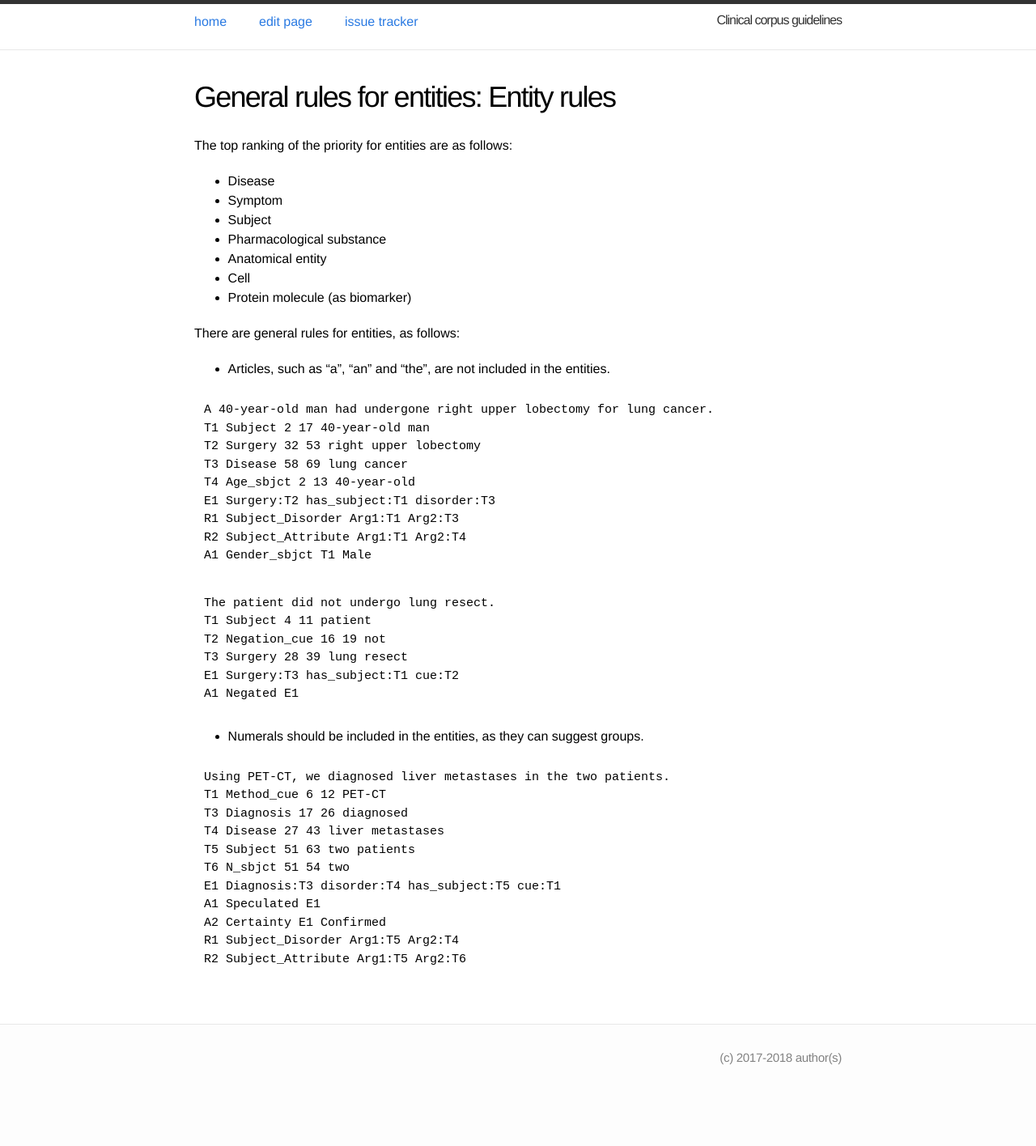
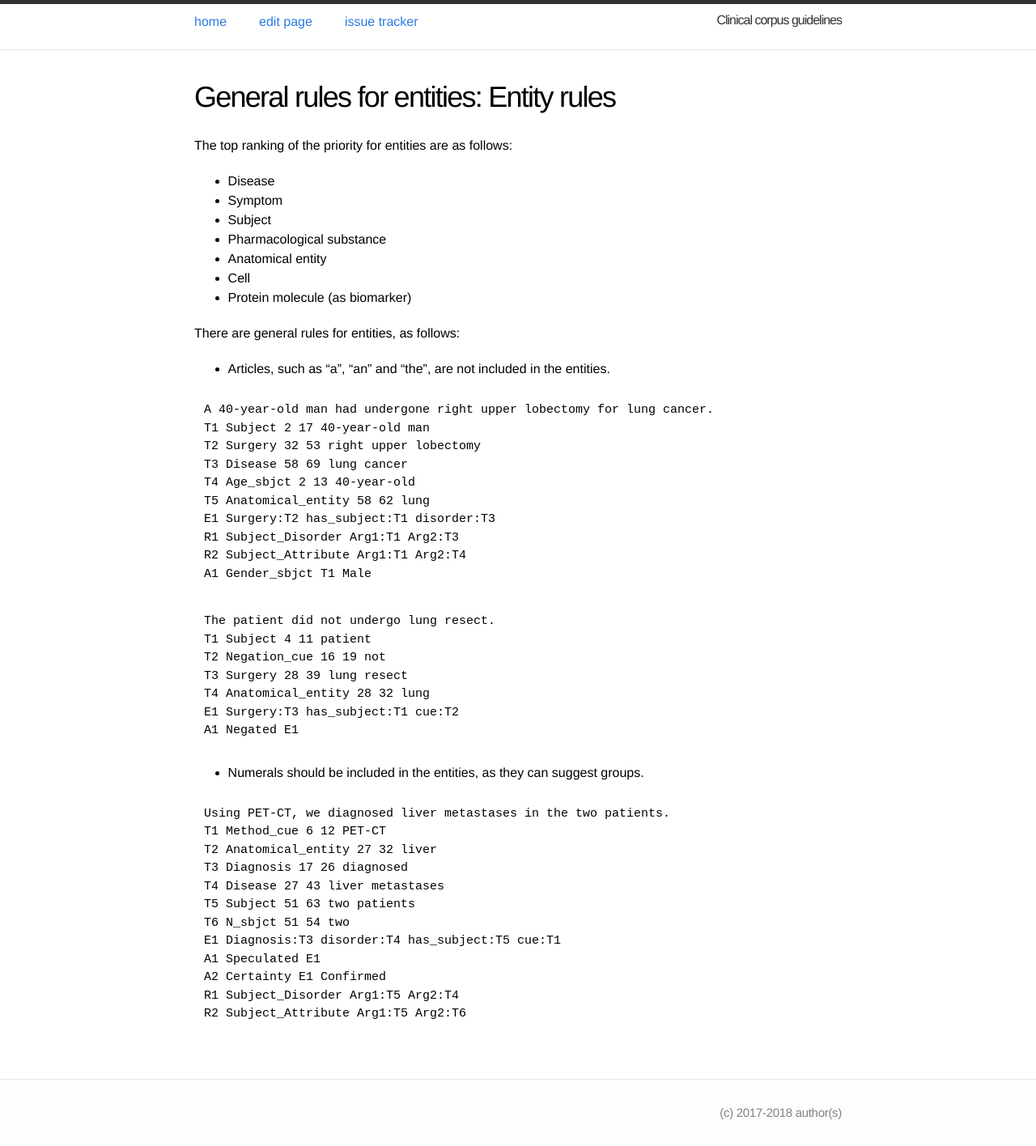
Before and after one commit to ezcatdb/clinicalcorpus-guidelines, a Jekyll site: the page built from _entity/GeneralRules.md, in a window 1280 px wide. Shown: the whole page at 81% size. Built offline with Jekyll 4.4.1, drawn with Linux system fonts in a browser that asks for light colours; before the commit the page ends 1349 px from its top, so only the background shows below that.

Commit message:
Corrected sample sentences in GeneralRules.md

```diff
--- a/_entity/GeneralRules.md
+++ b/_entity/GeneralRules.md
@@ -25,6 +25,7 @@ T1 Subject 2 17 40-year-old man
 T2 Surgery 32 53 right upper lobectomy
 T3 Disease 58 69 lung cancer
 T4 Age_sbjct 2 13 40-year-old
+T5 Anatomical_entity 58 62 lung
 E1 Surgery:T2 has_subject:T1 disorder:T3
 R1 Subject_Disorder Arg1:T1 Arg2:T3
 R2 Subject_Attribute Arg1:T1 Arg2:T4
@@ -35,6 +36,7 @@ The patient did not undergo lung resect.
 T1 Subject 4 11 patient
 T2 Negation_cue 16 19 not
 T3 Surgery 28 39 lung resect
+T4 Anatomical_entity 28 32 lung
 E1 Surgery:T3 has_subject:T1 cue:T2
 A1 Negated E1
 ~~~
@@ -44,6 +46,7 @@ A1 Negated E1
 ~~~ ann
 Using PET-CT, we diagnosed liver metastases in the two patients.
 T1 Method_cue 6 12 PET-CT
+T2 Anatomical_entity 27 32 liver
 T3 Diagnosis 17 26 diagnosed
 T4 Disease 27 43 liver metastases
 T5 Subject 51 63 two patients
```
